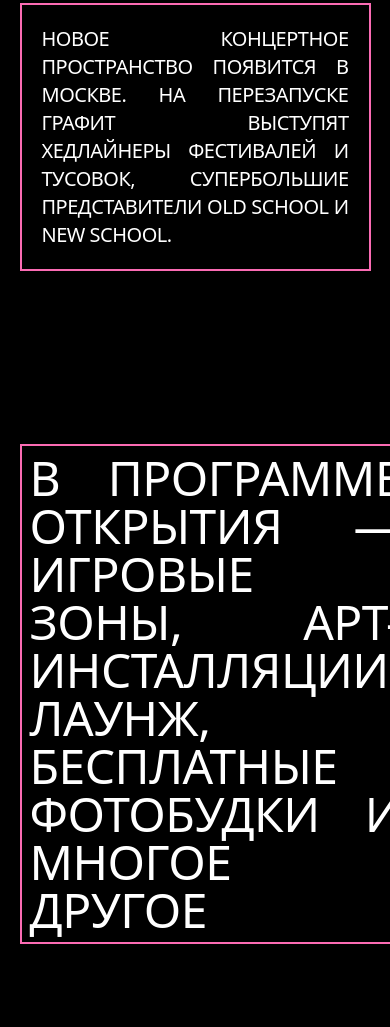
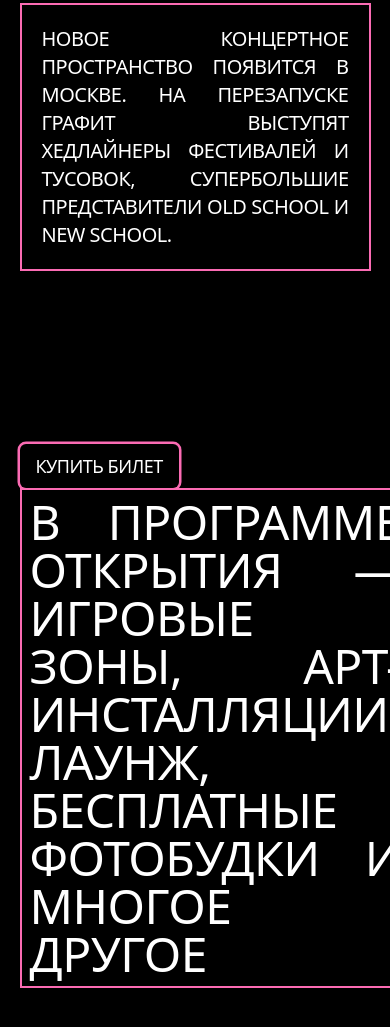
Before and after one commit to mbozhik/old-graphite, an Astro site: page / in a window 390 px wide. Shown: the part 1411-2438 px from the top of the page. Built offline with nearby package versions, Linux system fonts and the light colour scheme; Astro itself is replaced by a stand-in of ours; a script that the page names is missing; a web font is replaced by a local one.

Commit message:
add `Button` to `Program` block

```diff
--- a/src/components/Program.astro
+++ b/src/components/Program.astro
@@ -1,11 +1,18 @@
 ---
+import Button from './UI/Button.astro'
+
 const heightScreen = '!h-[100svh] !h-[100vh]'
 ---
 
 <section class=`relative my-[1.25%] bg-black text-white sm:!h-auto flex items-center justify-center ${heightScreen}`>
   <div class="z-10 sm:w-[90%] w-[80%] justify-end mt-10 h-[90%] flex flex-col py-16 sm:gap-3 text-justify uppercase sm:text-xl text-3xl tracking-tight">
-    <div class="z-[99] sm:w-[90%] w-[80%] font-medium sm:text-5xl text-6xl">
-      <h2 class="p-2 bg-black border-2 border-custom-pink w-fit">В программе открытия — игровые зоны, арт-инсталляции, лаунж, бесплатные фотобудки и многое другое</h2>
+    <div class="z-[99] h-full flex flex-col justify-between">
+      <div class="w-fit">
+        <Button />
+      </div>
+      <div class="sm:w-[90%] w-[80%]">
+        <h2 class="p-2 text-6xl font-medium bg-black border-2 border-custom-pink sm:text-5xl w-fit">В программе открытия — игровые зоны, арт-инсталляции, лаунж, бесплатные фотобудки и многое другое</h2>
+      </div>
     </div>
   </div>
 
```
